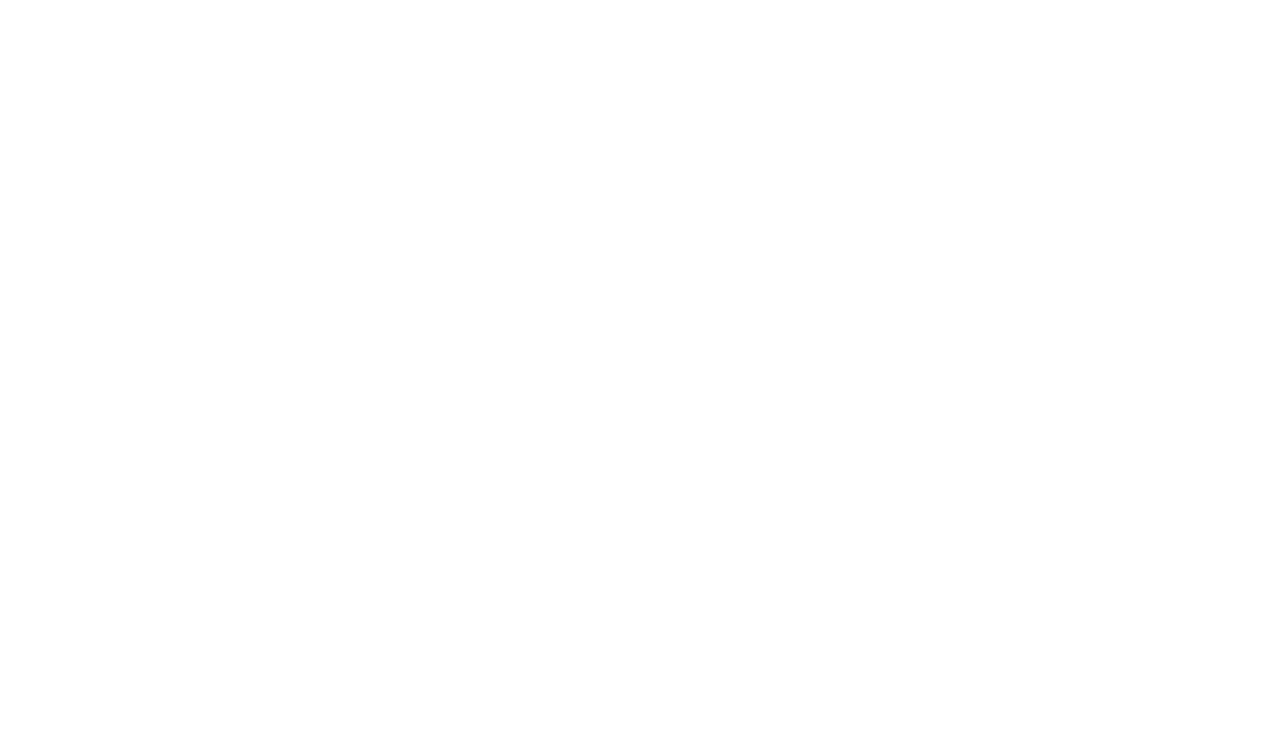
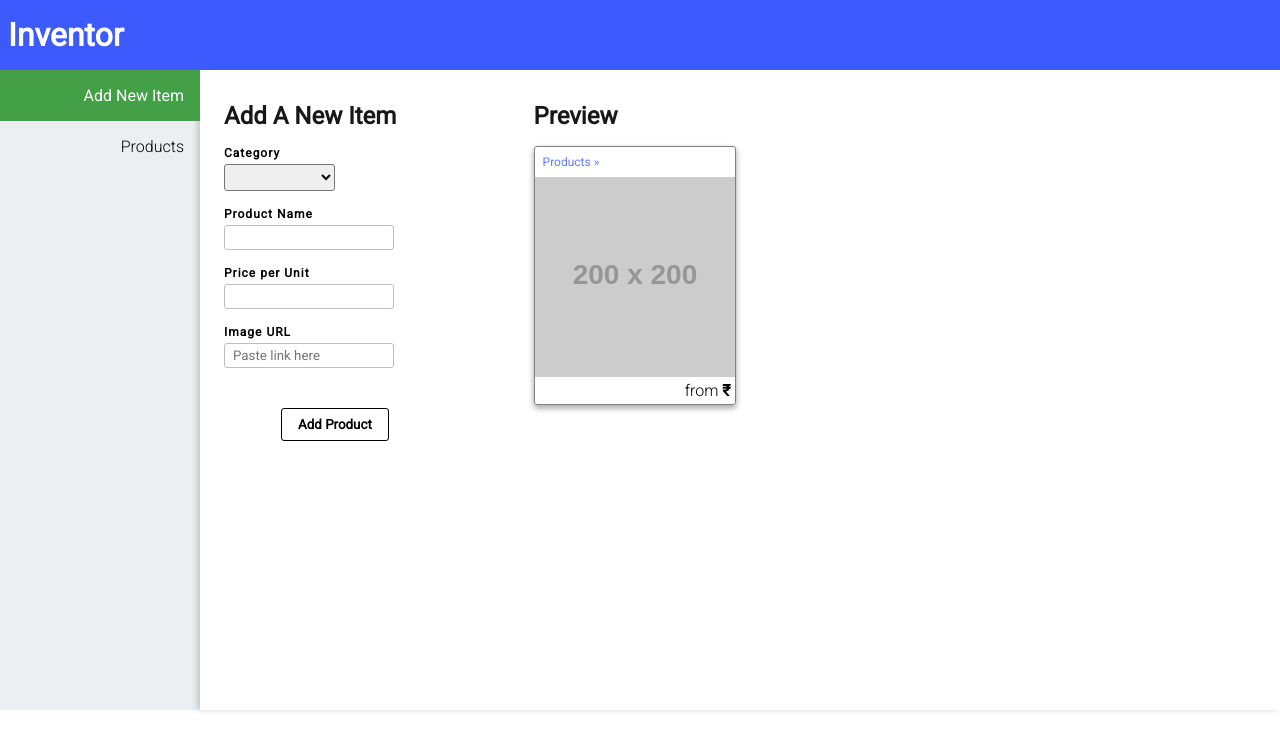
Before and after one commit to Samruddhi-Mulay-04/inventory-management, a React (Create React App) app: page / in a window 1280 px wide. Shown: the top 750 px of the page. Built offline with nearby package versions, Linux system fonts and the light colour scheme; no server answers.

Commit message:
Action test

```diff
--- a/src/App.js
+++ b/src/App.js
@@ -5,425 +5,425 @@
 function App() {
   return (
     <div className="App">
-      {/* <InventoryManagementApp /> */}
+      <InventoryManagementApp />
     </div>
   );
 }
 
-// class ProductCard extends React.Component {
-//   constructor(props) {
-//     super(props);
-//     this.state = {
-//       category: props.product.category,
-//       name: props.product.name,
-//       imageURL: 'http://via.placeholder.com/200x200',
-//       checkURL: props.product.imageURL,
-//       price: props.product.price,
-//     }
-//     this.checkImage.bind(this);
-//     this.checkImage();
-//   }
+class ProductCard extends React.Component {
+  constructor(props) {
+    super(props);
+    this.state = {
+      category: props.product.category,
+      name: props.product.name,
+      imageURL: 'http://via.placeholder.com/200x200',
+      checkURL: props.product.imageURL,
+      price: props.product.price,
+    }
+    this.checkImage.bind(this);
+    this.checkImage();
+  }
 
-//   componentWillReceiveProps(nextProps) {
-//     if (nextProps.product.category != this.state.category) {
-//       this.setState({ category: nextProps.product.category });
-//     }
-//     if (nextProps.product.name != this.state.name) {
-//       this.setState({ name: nextProps.product.name });
-//     }
-//     if (nextProps.product.price != this.state.price) {
-//       this.setState({ price: nextProps.product.price });
-//     }
-//     if (nextProps.product.imageURL != this.state.imageURL) {
-//       this.setState({ checkURL: nextProps.product.imageURL }, () => this.checkImage());
-//     }
-//   }
+  componentWillReceiveProps(nextProps) {
+    if (nextProps.product.category != this.state.category) {
+      this.setState({ category: nextProps.product.category });
+    }
+    if (nextProps.product.name != this.state.name) {
+      this.setState({ name: nextProps.product.name });
+    }
+    if (nextProps.product.price != this.state.price) {
+      this.setState({ price: nextProps.product.price });
+    }
+    if (nextProps.product.imageURL != this.state.imageURL) {
+      this.setState({ checkURL: nextProps.product.imageURL }, () => this.checkImage());
+    }
+  }
 
-//   checkImage() {
-//     let image = new Image();
-//     image.onerror = () => {
-//       this.setState({ imageURL: 'http://via.placeholder.com/200x200' });
-//     }
-//     image.onload = () => {
-//       this.setState({ imageURL: this.state.checkURL });
-//     }
-//     image.src = this.state.checkURL;
-//   }
+  checkImage() {
+    let image = new Image();
+    image.onerror = () => {
+      this.setState({ imageURL: 'http://via.placeholder.com/200x200' });
+    }
+    image.onload = () => {
+      this.setState({ imageURL: this.state.checkURL });
+    }
+    image.src = this.state.checkURL;
+  }
 
-//   render() {
-//     return (
-//       <div className='ProductCard'>
-//         <p className='category'>Products &#187; {this.state.category}</p>
-//         <p className='name'>{this.state.name}</p>
-//         <img src={this.state.imageURL}></img>
-//         <p className='price'>from <span>₹{this.state.price}</span></p>
-//       </div>
-//     );
-//   }
-// }
+  render() {
+    return (
+      <div className='ProductCard'>
+        <p className='category'>Products &#187; {this.state.category}</p>
+        <p className='name'>{this.state.name}</p>
+        <img src={this.state.imageURL}></img>
+        <p className='price'>from <span>₹{this.state.price}</span></p>
+      </div>
+    );
+  }
+}
 
 
-// class NewItemTab extends React.Component {
-//   constructor() {
-//     super();
-//     this.state = {
-//       formErrors: {
-//         category: false,
-//         name: false,
-//         price: false,
-//         imageURL: false
-//       }
-//     }
-//   }
+class NewItemTab extends React.Component {
+  constructor() {
+    super();
+    this.state = {
+      formErrors: {
+        category: false,
+        name: false,
+        price: false,
+        imageURL: false
+      }
+    }
+  }
 
-//   checkForm() {
-//     let category = document.getElementById('newItemForm-category').value;
-//     let name = document.getElementById('newItemForm-name').value;
-//     let price = document.getElementById('newItemForm-price').value;
-//     let imageURL = document.getElementById('newItemForm-imageURL').value;
-//     let product = { category: category, name: name, price: price, imageURL: imageURL };
-//     let errors = this.state.formErrors;
-//     category.length == 0 ? errors.category = true : errors.category = false;
-//     name.length == 0 ? errors.name = true : errors.name = false;
-//     price.length == 0 ? errors.price = true : errors.price = false;
+  checkForm() {
+    let category = document.getElementById('newItemForm-category').value;
+    let name = document.getElementById('newItemForm-name').value;
+    let price = document.getElementById('newItemForm-price').value;
+    let imageURL = document.getElementById('newItemForm-imageURL').value;
+    let product = { category: category, name: name, price: price, imageURL: imageURL };
+    let errors = this.state.formErrors;
+    category.length == 0 ? errors.category = true : errors.category = false;
+    name.length == 0 ? errors.name = true : errors.name = false;
+    price.length == 0 ? errors.price = true : errors.price = false;
 
-//     let image = new Image();
-//     image.onerror = () => {
-//       this.finalizeForm(false, product);
-//     }
-//     image.onload = () => {
-//       this.finalizeForm(true, product);
-//     }
-//     this.setState({ formErrors: errors });
-//     image.src = imageURL;
-//   }
+    let image = new Image();
+    image.onerror = () => {
+      this.finalizeForm(false, product);
+    }
+    image.onload = () => {
+      this.finalizeForm(true, product);
+    }
+    this.setState({ formErrors: errors });
+    image.src = imageURL;
+  }
 
-//   finalizeForm(isImageURLValid, product) {
+  finalizeForm(isImageURLValid, product) {
 
-//     if (isImageURLValid == false) {
-//       let errors = this.state.formErrors;
-//       errors.imageURL = true;
-//       this.setState({ formErrors: errors });
-//     } else {
-//       this.props.addNewProduct(product);
-//     }
-//   }
+    if (isImageURLValid == false) {
+      let errors = this.state.formErrors;
+      errors.imageURL = true;
+      this.setState({ formErrors: errors });
+    } else {
+      this.props.addNewProduct(product);
+    }
+  }
 
-//   renderCategorySelections(inventory) {
-//     const categoryKeys = Object.keys(inventory.categories);
-//     const CKLength = categoryKeys.length;
-//     let options = [];
+  renderCategorySelections(inventory) {
+    const categoryKeys = Object.keys(inventory.categories);
+    const CKLength = categoryKeys.length;
+    let options = [];
 
-//     const capitalize = (string) => {
-//       return string.charAt(0).toUpperCase() + string.slice(1);
-//     }
-//     for (let i = 0; i < CKLength; i++) {
-//       options.push(<option>{capitalize(categoryKeys[i])}</option>);
-//     }
-//     return options;
-//   }
+    const capitalize = (string) => {
+      return string.charAt(0).toUpperCase() + string.slice(1);
+    }
+    for (let i = 0; i < CKLength; i++) {
+      options.push(<option>{capitalize(categoryKeys[i])}</option>);
+    }
+    return options;
+  }
 
-//   updateForm() {
-//     let category = document.getElementById('newItemForm-category').value;
-//     let name = document.getElementById('newItemForm-name').value;
-//     let price = document.getElementById('newItemForm-price').value;
-//     let imageURL = document.getElementById('newItemForm-imageURL').value;
-//     let errors = this.state.formErrors;
-//     if (this.props.formData.category != category) {
-//       errors.category = false;
-//     }
-//     if (this.props.formData.name != name) {
-//       errors.name = false;
-//     }
-//     if (this.props.formData.price != price) {
-//       errors.price = false;
-//     }
-//     if (this.props.formData.imageURL != imageURL) {
-//       errors.imageURL = false;
-//     }
-//     this.setState({ formErrors: errors });
+  updateForm() {
+    let category = document.getElementById('newItemForm-category').value;
+    let name = document.getElementById('newItemForm-name').value;
+    let price = document.getElementById('newItemForm-price').value;
+    let imageURL = document.getElementById('newItemForm-imageURL').value;
+    let errors = this.state.formErrors;
+    if (this.props.formData.category != category) {
+      errors.category = false;
+    }
+    if (this.props.formData.name != name) {
+      errors.name = false;
+    }
+    if (this.props.formData.price != price) {
+      errors.price = false;
+    }
+    if (this.props.formData.imageURL != imageURL) {
+      errors.imageURL = false;
+    }
+    this.setState({ formErrors: errors });
 
-//     this.props.changeForm({ category: category, name: name, price: price, imageURL: imageURL });
-//   }
+    this.props.changeForm({ category: category, name: name, price: price, imageURL: imageURL });
+  }
 
-//   render() {
-//     return (
-//       <div className='NewItemTab'>
-//         <div className='newItem-input'>
-//           <h1>Add A New Item</h1>
-//           <p>
-//             <label>Category</label>
-//             <select className={this.state.formErrors.category == true ? 'formCheck-err' : ''} id='newItemForm-category' value={this.props.formData.category} onChange={() => this.updateForm()}>
-//               <option></option>{this.renderCategorySelections(this.props.inventory)}
-//             </select>
-//           </p>
-//           <p>
-//             <label>Product Name</label>
-//             <input className={this.state.formErrors.name == true ? 'formCheck-err' : ''} type='text' required id='newItemForm-name' value={this.props.formData.name} onChange={() => this.updateForm()}></input>
-//           </p>
-//           <p>
-//             <label>Price per Unit</label>
-//             <input className={this.state.formErrors.price == true ? 'formCheck-err' : ''} type='number' required id='newItemForm-price' value={this.props.formData.price} onChange={() => this.updateForm()}></input>
-//           </p>
-//           <p>
-//             <label>Image URL</label>
-//             <input className={this.state.formErrors.imageURL == true ? 'formCheck-err' : ''} type='text' required id='newItemForm-imageURL' value={this.props.formData.imageURL} onChange={() => this.updateForm()} placeholder='Paste link here'></input>
-//           </p>
-//           <button onClick={() => this.checkForm()}>Add Product</button>
-//         </div>
-//         <div className='newItem-preview'>
-//           <h1>Preview</h1>
-//           <ProductCard product={this.props.formData} />
+  render() {
+    return (
+      <div className='NewItemTab'>
+        <div className='newItem-input'>
+          <h1>Add A New Item</h1>
+          <p>
+            <label>Category</label>
+            <select className={this.state.formErrors.category == true ? 'formCheck-err' : ''} id='newItemForm-category' value={this.props.formData.category} onChange={() => this.updateForm()}>
+              <option></option>{this.renderCategorySelections(this.props.inventory)}
+            </select>
+          </p>
+          <p>
+            <label>Product Name</label>
+            <input className={this.state.formErrors.name == true ? 'formCheck-err' : ''} type='text' required id='newItemForm-name' value={this.props.formData.name} onChange={() => this.updateForm()}></input>
+          </p>
+          <p>
+            <label>Price per Unit</label>
+            <input className={this.state.formErrors.price == true ? 'formCheck-err' : ''} type='number' required id='newItemForm-price' value={this.props.formData.price} onChange={() => this.updateForm()}></input>
+          </p>
+          <p>
+            <label>Image URL</label>
+            <input className={this.state.formErrors.imageURL == true ? 'formCheck-err' : ''} type='text' required id='newItemForm-imageURL' value={this.props.formData.imageURL} onChange={() => this.updateForm()} placeholder='Paste link here'></input>
+          </p>
+          <button onClick={() => this.checkForm()}>Add Product</button>
+        </div>
+        <div className='newItem-preview'>
+          <h1>Preview</h1>
+          <ProductCard product={this.props.formData} />
 
-//         </div>
+        </div>
 
-//       </div>
-//     );
-//   }
-// }
+      </div>
+    );
+  }
+}
 
 
-// const ProductTableRow = (props) => {
-//   console.log()
-//   return (
-//     <tr>
-//       <td>{props.product.name}</td>
-//       <td>₹{props.product.price}</td>
-//       <td>{props.product.category}</td>
-//       <td><img style={{ height: '8em' }} target="_blank" src={props.product.imageURL} /></td>
-//     </tr>
-//   );
-// }
+const ProductTableRow = (props) => {
+  console.log()
+  return (
+    <tr>
+      <td>{props.product.name}</td>
+      <td>₹{props.product.price}</td>
+      <td>{props.product.category}</td>
+      <td><img style={{ height: '8em' }} target="_blank" src={props.product.imageURL} /></td>
+    </tr>
+  );
+}
 
-// class ProductsTab extends React.Component {
-//   constructor() {
-//     super();
-//     this.state = {
-//       activeTab: 0,
-//       inventory: {
-//         categories: {
-//           all: [],
-//           shirts: [],
-//           pants: [],
-//           accessories: []
-//         }
-//       }
-//     };
-//   }
+class ProductsTab extends React.Component {
+  constructor() {
+    super();
+    this.state = {
+      activeTab: 0,
+      inventory: {
+        categories: {
+          all: [],
+          shirts: [],
+          pants: [],
+          accessories: []
+        }
+      }
+    };
+  }
 
-//   renderTableRows(inventory) {
-//     const categoryKeys = Object.keys(inventory.categories);
-//     const CKLength = categoryKeys.length;
-//     let listOfProducts = [];
+  renderTableRows(inventory) {
+    const categoryKeys = Object.keys(inventory.categories);
+    const CKLength = categoryKeys.length;
+    let listOfProducts = [];
 
-//     for (let i = 0; i < CKLength; i++) {
-//       let category = categoryKeys[i];
-//       listOfProducts = listOfProducts.concat(inventory.categories[category]);
-//     }
+    for (let i = 0; i < CKLength; i++) {
+      let category = categoryKeys[i];
+      listOfProducts = listOfProducts.concat(inventory.categories[category]);
+    }
 
-//     let LOPlength = listOfProducts.length;
-//     if (LOPlength == 0) {
-//       return <div><p>There are currently no items in the inventory</p></div>
-//     } else {
-//       let rows = [
-//         <tr>
-//           <th>Product Name</th>
-//           <th>Price</th>
-//           <th>Category</th>
-//           <th>Image</th>
-//         </tr>
-//       ];
+    let LOPlength = listOfProducts.length;
+    if (LOPlength == 0) {
+      return <div><p>There are currently no items in the inventory</p></div>
+    } else {
+      let rows = [
+        <tr>
+          <th>Product Name</th>
+          <th>Price</th>
+          <th>Category</th>
+          <th>Image</th>
+        </tr>
+      ];
 
-//       for (let i = 0; i < LOPlength; i++) {
-//         rows.push(<ProductTableRow product={listOfProducts[i]} />);
-//       }
+      for (let i = 0; i < LOPlength; i++) {
+        rows.push(<ProductTableRow product={listOfProducts[i]} />);
+      }
 
-//       return rows;
-//     }
-//   }
-//   componentDidMount() {
-//     this.setState({ inventory: this.props.inventory });
-//   }
-//   handleOnChangeSearch = async (e) => {
+      return rows;
+    }
+  }
+  componentDidMount() {
+    this.setState({ inventory: this.props.inventory });
+  }
+  handleOnChangeSearch = async (e) => {
 
-//     let value = e.target.value;
+    let value = e.target.value;
 
-//     if (this.state.inventory) {
-//       let inventory = this.props.inventory.categories['all'];
-//       if (inventory) {
-//         let search = await arraySearch(inventory, value);
-//         this.setState(
-//           {
-//             inventory: {
-//               categories: {
-//                 all: search,
-//                 shirts: [],
-//                 pants: [],
-//                 accessories: []
-//               }
-//             }
-//           });
+    if (this.state.inventory) {
+      let inventory = this.props.inventory.categories['all'];
+      if (inventory) {
+        let search = await arraySearch(inventory, value);
+        this.setState(
+          {
+            inventory: {
+              categories: {
+                all: search,
+                shirts: [],
+                pants: [],
+                accessories: []
+              }
+            }
+          });
 
-//       }
-//     }
+      }
+    }
 
-//   }
+  }
 
-//   render() {
-//     return (
-//       <div className='ProductsTab'>
-//         <h1>Available Products</h1>
-//         <input placeholder='Search Product' type='text' onChange={(e) => this.handleOnChangeSearch(e)} />
-//         <p>Showing all available products:</p>
-//         <table className='productTable'>
-//           {this.renderTableRows(this.state.inventory)}
-//         </table>
-//       </div>
-//     );
-//   }
+  render() {
+    return (
+      <div className='ProductsTab'>
+        <h1>Available Products</h1>
+        <input placeholder='Search Product' type='text' onChange={(e) => this.handleOnChangeSearch(e)} />
+        <p>Showing all available products:</p>
+        <table className='productTable'>
+          {this.renderTableRows(this.state.inventory)}
+        </table>
+      </div>
+    );
+  }
 
-// }
+}
 
 
-// class MyRouter extends React.Component {
+class MyRouter extends React.Component {
 
-//   route(active) {
-//     switch (active) {
-//       case 0:
-//         return <NewItemTab
-//           inventory={this.props.inventory}
-//           formData={this.props.newItemFormData}
-//           changeForm={this.props.changeNewItemForm}
-//           addNewProduct={this.props.addNewProduct}
-//         />
-//         break;
-//       case 1:
-//         return <ProductsTab inventory={this.props.inventory} />;
-//         break;
-//     }
-//   }
+  route(active) {
+    switch (active) {
+      case 0:
+        return <NewItemTab
+          inventory={this.props.inventory}
+          formData={this.props.newItemFormData}
+          changeForm={this.props.changeNewItemForm}
+          addNewProduct={this.props.addNewProduct}
+        />
+        break;
+      case 1:
+        return <ProductsTab inventory={this.props.inventory} />;
+        break;
+    }
+  }
 
-//   render() {
-//     return (
-//       <div className='MyRouter'>
-//         {this.route(this.props.activeTab)}
-//       </div>
-//     );
-//   }
-// }
+  render() {
+    return (
+      <div className='MyRouter'>
+        {this.route(this.props.activeTab)}
+      </div>
+    );
+  }
+}
 
-// const Sidebar = (props) => {
-//   return (
-//     <div className='Sidebar'>
-//       <ul>
-//         <li className='add-new-item' onClick={() => props.changeTab(0)}><span>Add New Item</span></li>
-//         <li className={props.activeTab == 1 ? 'active' : ''} onClick={() => props.changeTab(1)}>Products</li>
-//         {/* <li className={props.activeTab == 2 ? 'active':''} onClick={() => props.changeTab(2)}>Categories</li>
-//         <li className={props.activeTab == 3 ? 'active':''} onClick={() => props.changeTab(3)}>Item Archive</li> */}
-//       </ul>
-//     </div>
-//   );
-// }
+const Sidebar = (props) => {
+  return (
+    <div className='Sidebar'>
+      <ul>
+        <li className='add-new-item' onClick={() => props.changeTab(0)}><span>Add New Item</span></li>
+        <li className={props.activeTab == 1 ? 'active' : ''} onClick={() => props.changeTab(1)}>Products</li>
+        {/* <li className={props.activeTab == 2 ? 'active':''} onClick={() => props.changeTab(2)}>Categories</li>
+        <li className={props.activeTab == 3 ? 'active':''} onClick={() => props.changeTab(3)}>Item Archive</li> */}
+      </ul>
+    </div>
+  );
+}
 
-// const Footer = () => {
-//   return (
-//     <div className='Footer'>
-//       <p>Current work-in-progress for an e-commerce dashboard.</p>
-//     </div>
-//   );
-// }
-// const arraySearch = (array, keyword) => {
-//   const searchTerm = keyword.toLowerCase()
-//   return array.filter(value => {
-//     return value.category.toLowerCase().match(new RegExp(searchTerm, 'g')) ||
-//       value.price.toLowerCase().match(new RegExp(searchTerm, 'g')) ||
-//       value.name.toLowerCase().match(new RegExp(searchTerm, 'g')) ||
-//       value.imageURL.toLowerCase().match(new RegExp(searchTerm, 'g'))
-//   })
-// }
+const Footer = () => {
+  return (
+    <div className='Footer'>
+      <p>Current work-in-progress for an e-commerce dashboard.</p>
+    </div>
+  );
+}
+const arraySearch = (array, keyword) => {
+  const searchTerm = keyword.toLowerCase()
+  return array.filter(value => {
+    return value.category.toLowerCase().match(new RegExp(searchTerm, 'g')) ||
+      value.price.toLowerCase().match(new RegExp(searchTerm, 'g')) ||
+      value.name.toLowerCase().match(new RegExp(searchTerm, 'g')) ||
+      value.imageURL.toLowerCase().match(new RegExp(searchTerm, 'g'))
+  })
+}
 
-// class InventoryManagementApp extends React.Component {
-//   constructor() {
-//     super();
-//     this.state = {
-//       activeTab: 0,
-//       inventory: {
-//         categories: {
-//           all: [],
-//           shirts: [],
-//           pants: [],
-//           accessories: []
-//         }
-//       },
-//       newItemForm: {
-//         category: '',
-//         name: '',
-//         price: '',
-//         imageURL: ''
-//       }
-//     };
-//   }
+class InventoryManagementApp extends React.Component {
+  constructor() {
+    super();
+    this.state = {
+      activeTab: 0,
+      inventory: {
+        categories: {
+          all: [],
+          shirts: [],
+          pants: [],
+          accessories: []
+        }
+      },
+      newItemForm: {
+        category: '',
+        name: '',
+        price: '',
+        imageURL: ''
+      }
+    };
+  }
 
 
-//   componentDidMount() {
-//     let inventory = this.state.inventory;
-//     axiosInstance.get('/get-all-products').then(res => {
-//       console.log(res.data);
-//       res.data.map(product => {
-//         inventory.categories['all'].push(product);
-//       })
-//     }).catch(err => {
-//       console.log(err);
-//     });
+  componentDidMount() {
+    let inventory = this.state.inventory;
+    axiosInstance.get('/get-all-products').then(res => {
+      console.log(res.data);
+      res.data.map(product => {
+        inventory.categories['all'].push(product);
+      })
+    }).catch(err => {
+      console.log(err);
+    });
 
 
-//   }
+  }
 
-//   changeActiveTab(index) {
-//     this.setState({ activeTab: index });
-//   }
+  changeActiveTab(index) {
+    this.setState({ activeTab: index });
+  }
 
-//   changeNewItemForm(formData) {
-//     this.setState({ newItemForm: formData });
-//   }
+  changeNewItemForm(formData) {
+    this.setState({ newItemForm: formData });
+  }
 
-//   addNewProduct(product) {
+  addNewProduct(product) {
 
-//     this.setState({ newItemForm: { category: '', name: '', price: '', imageURL: '' } });
+    this.setState({ newItemForm: { category: '', name: '', price: '', imageURL: '' } });
 
-//     const decapitalize = (string) => {
-//       return string.charAt(0).toLowerCase() + string.slice(1);
-//     }
+    const decapitalize = (string) => {
+      return string.charAt(0).toLowerCase() + string.slice(1);
+    }
 
-//     product.category = decapitalize(product.category);
-//     let inventory = this.state.inventory;
-//     inventory.categories['all'].push(product);
-//     axiosInstance.post('add-product', product).then(res => {
-//       alert(res.data.message);
-//     }).catch(err => {
-//       console.log(err);
-//     })
-//     this.setState({ inventory: inventory });
-//   }
+    product.category = decapitalize(product.category);
+    let inventory = this.state.inventory;
+    inventory.categories['all'].push(product);
+    axiosInstance.post('add-product', product).then(res => {
+      alert(res.data.message);
+    }).catch(err => {
+      console.log(err);
+    })
+    this.setState({ inventory: inventory });
+  }
 
-//   render() {
-//     return (
-//       <div className='InventoryManagementApp'>
-//         <h1 className='title' onClick={() => this.changeActiveTab(1)}>Inventor</h1>
-//         <div className='app-body'>
-//           <Sidebar activeTab={this.state.activeTab} changeTab={this.changeActiveTab.bind(this)} />
-//           <MyRouter
-//             activeTab={this.state.activeTab}
-//             inventory={this.state.inventory}
-//             newItemFormData={this.state.newItemForm}
-//             changeNewItemForm={this.changeNewItemForm.bind(this)}
-//             addNewProduct={this.addNewProduct.bind(this)}
-//           />
-//         </div>
-//         {/* <Footer /> */}
-//       </div>
-//     );
-//   }
-// }
+  render() {
+    return (
+      <div className='InventoryManagementApp'>
+        <h1 className='title' onClick={() => this.changeActiveTab(1)}>Inventor</h1>
+        <div className='app-body'>
+          <Sidebar activeTab={this.state.activeTab} changeTab={this.changeActiveTab.bind(this)} />
+          <MyRouter
+            activeTab={this.state.activeTab}
+            inventory={this.state.inventory}
+            newItemFormData={this.state.newItemForm}
+            changeNewItemForm={this.changeNewItemForm.bind(this)}
+            addNewProduct={this.addNewProduct.bind(this)}
+          />
+        </div>
+        {/* <Footer /> */}
+      </div>
+    );
+  }
+}
 
 export default App;
```
